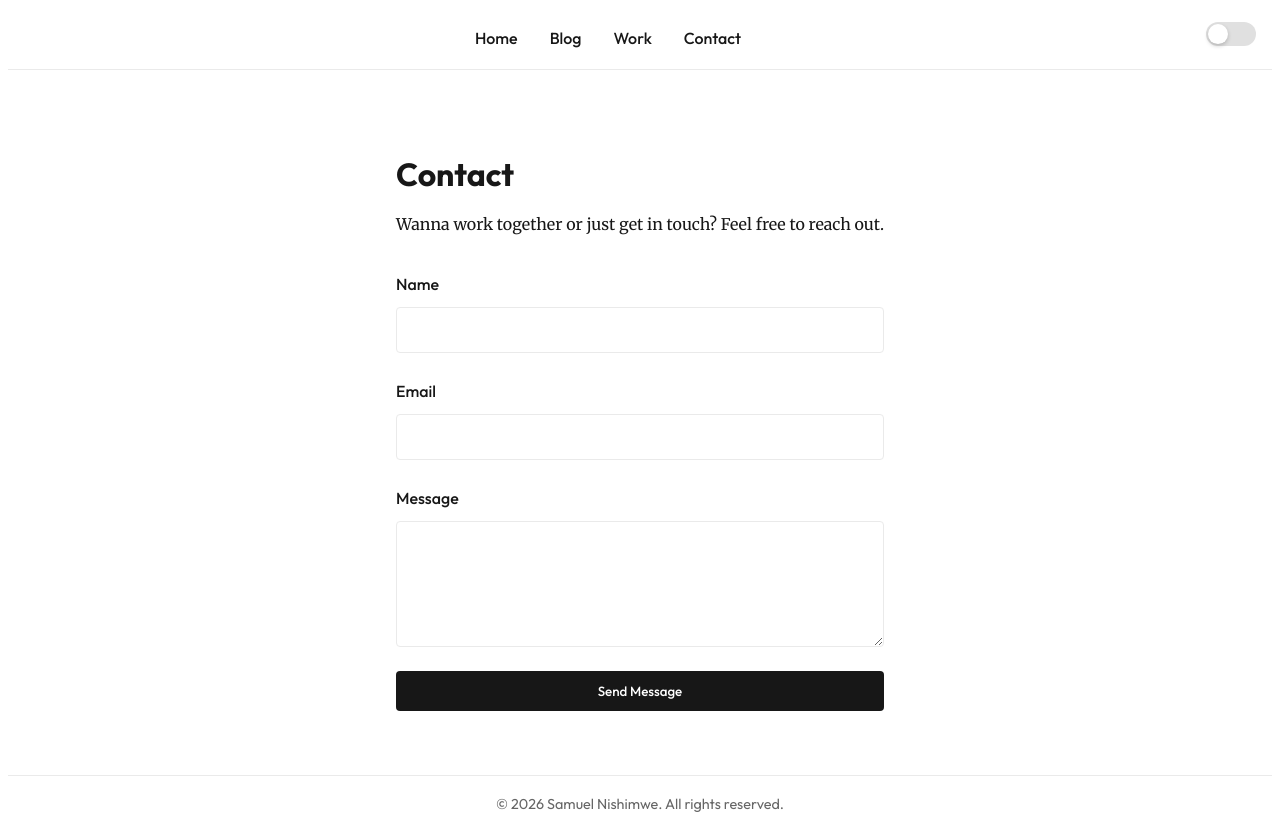
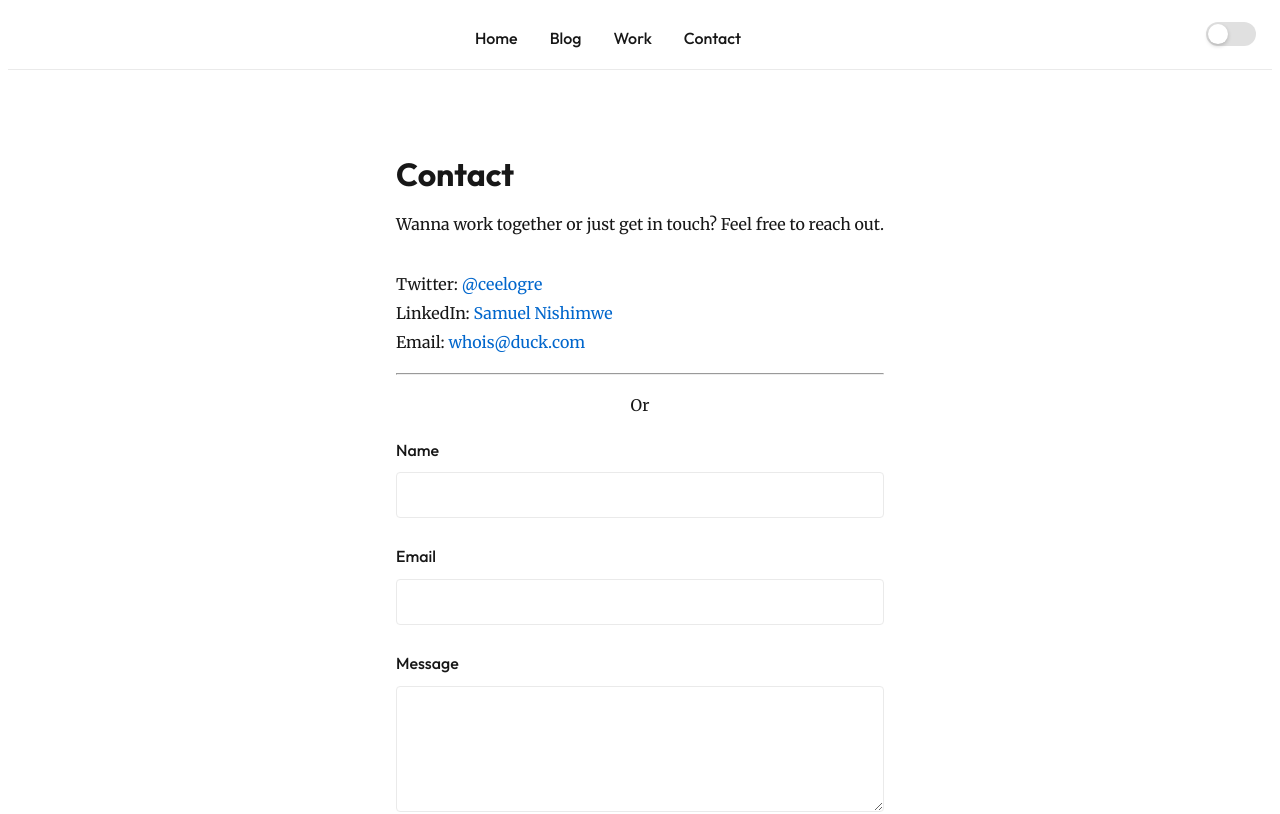
Before and after one commit to ceelogre/presence, a Next.js app: page /contact in a window 1280 px wide. Shown: the top 814 px of the page. Built offline with nearby package versions, Linux system fonts and the light colour scheme; no server answers.

Commit message:
feat: add socials

```diff
--- a/src/app/contact/ContactClient.tsx
+++ b/src/app/contact/ContactClient.tsx
@@ -90,6 +90,15 @@ export default function ContactClient() {
           <p className={styles.contactIntro}>
             Wanna work together or just get in touch? Feel free to reach out.
           </p>
+          <div>
+            <p>
+              <span>Twitter: <a href='https://twitter.com/ceelogre' target='blank'>@ceelogre</a></span><br />
+              <span>LinkedIn: <a href='https://linkedin.com/in/ceelogre' target='blank'>Samuel Nishimwe</a></span><br />
+              <span>Email: <a href='mailto:whois@duck.com'>whois@duck.com</a></span>
+            </p>
+            </div>
+            <hr />
+            <p className={styles.horizontalLigne}>Or</p>
           <form className={styles.contactForm} onSubmit={handleSubmit}>
             <div className={styles.formGroup}>
               <label htmlFor="name">Name</label>
--- a/src/app/contact/contact.module.css
+++ b/src/app/contact/contact.module.css
@@ -16,6 +16,10 @@
   display: flex;
   flex-direction: column;
   gap: 1.5rem;
+}
+
+.horizontalLigne {
+  text-align: center;
 }
 
 .formGroup {
```
